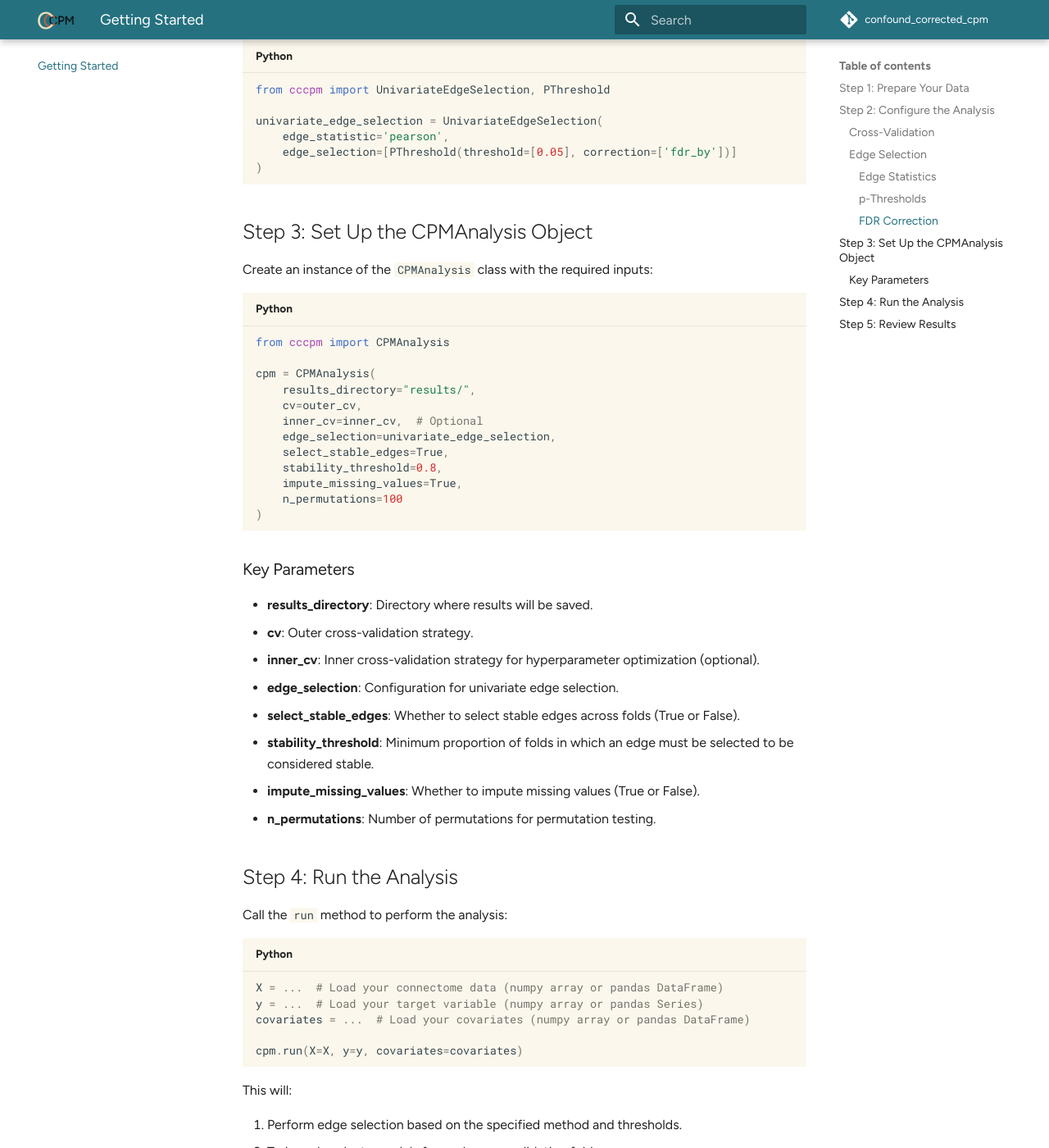
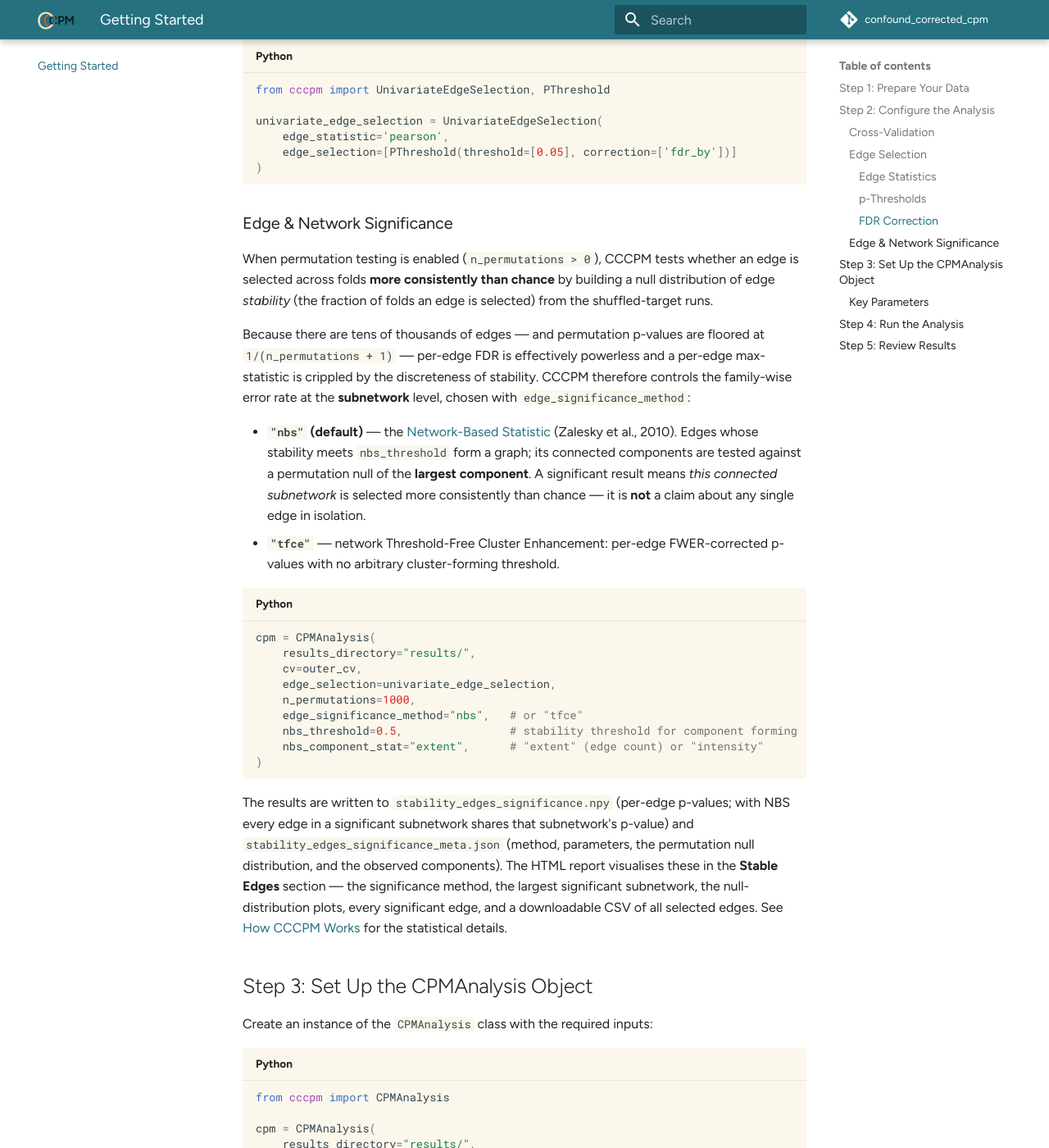
Before and after one commit to wwu-mmll/confound_corrected_cpm, an MkDocs documentation site: the page built from documentation/docs/getting_started.md, in a window 1280 px wide and 1400 px high, scrolled down 1806 px. Shown: the whole window at 82% size. Built offline with MkDocs 1.6.1 and Material for MkDocs 9.7.7, drawn with Linux system fonts in a browser that asks for light colours; comment, search, counter and statistics services are not loaded; some of the changed text lies outside the part shown.

Commit message:
Docs: document edge/network significance (NBS/TFCE) in Getting Started
Add an "Edge & Network Significance" section and the edge_significance_method /
nbs_threshold / nbs_component_stat parameters to getting_started.md, cross-linked
to methods.md and the report's Stable Edges section. The API reference already
surfaces these via mkdocstrings (CPMAnalysis docstring + PermutationManager
NBS/TFCE methods). mkdocs --strict passes.

Co-Authored-By: Claude Opus 4.8 <noreply@anthropic.com>

````diff
--- a/documentation/docs/getting_started.md
+++ b/documentation/docs/getting_started.md
@@ -62,6 +62,46 @@ univariate_edge_selection = UnivariateEdgeSelection(
 )
 ```
 
+### Edge & Network Significance
+
+When permutation testing is enabled (`n_permutations > 0`), CCCPM tests whether an edge is
+selected across folds **more consistently than chance** by building a null distribution of
+edge *stability* (the fraction of folds an edge is selected) from the shuffled-target runs.
+
+Because there are tens of thousands of edges — and permutation p-values are floored at
+`1/(n_permutations + 1)` — per-edge FDR is effectively powerless and a per-edge
+max-statistic is crippled by the discreteness of stability. CCCPM therefore controls the
+family-wise error rate at the **subnetwork** level, chosen with `edge_significance_method`:
+
+- **`"nbs"` (default)** — the [Network-Based Statistic](https://doi.org/10.1016/j.neuroimage.2010.06.041)
+  (Zalesky et al., 2010). Edges whose stability meets `nbs_threshold` form a graph; its
+  connected components are tested against a permutation null of the **largest component**.
+  A significant result means *this connected subnetwork* is selected more consistently than
+  chance — it is **not** a claim about any single edge in isolation.
+- **`"tfce"`** — network Threshold-Free Cluster Enhancement: per-edge FWER-corrected
+  p-values with no arbitrary cluster-forming threshold.
+
+```python
+cpm = CPMAnalysis(
+    results_directory="results/",
+    cv=outer_cv,
+    edge_selection=univariate_edge_selection,
+    n_permutations=1000,
+    edge_significance_method="nbs",   # or "tfce"
+    nbs_threshold=0.5,                # stability threshold for component forming
+    nbs_component_stat="extent",      # "extent" (edge count) or "intensity"
+)
+```
+
+The results are written to `stability_edges_significance.npy` (per-edge p-values; with NBS
+every edge in a significant subnetwork shares that subnetwork's p-value) and
+`stability_edges_significance_meta.json` (method, parameters, the permutation null
+distribution, and the observed components). The HTML report visualises these in the
+**Stable Edges** section — the significance method, the largest significant subnetwork, the
+null-distribution plots, every significant edge, and a downloadable CSV of all selected
+edges. See [How CCCPM Works](methods.md#7-edge-stability-significance) for the statistical
+details.
+
 ## Step 3: Set Up the CPMAnalysis Object
 Create an instance of the `CPMAnalysis` class with the required inputs:
 
@@ -88,6 +128,9 @@ cpm = CPMAnalysis(
 - **stability_threshold**: Minimum proportion of folds in which an edge must be selected to be considered stable.
 - **impute_missing_values**: Whether to impute missing values (True or False).
 - **n_permutations**: Number of permutations for permutation testing.
+- **edge_significance_method**: How edge-stability significance is established from the permutations — `"nbs"` (default, subnetwork-level) or `"tfce"` (per-edge). See [Edge & Network Significance](#edge-network-significance).
+- **nbs_threshold**: Stability threshold (`>=`) for NBS component forming (default `0.5`).
+- **nbs_component_stat**: NBS component statistic — `"extent"` (edge count, default) or `"intensity"` (summed supra-threshold stability).
 
 ## Step 4: Run the Analysis
 Call the `run` method to perform the analysis:
````
